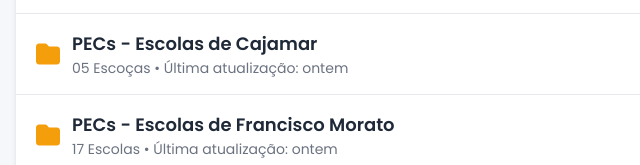
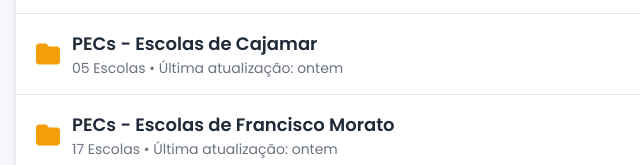
Before and after one commit to PNE-DE-CAI/hubdeevidencias, a plain HTML site: page index.html in a window 1280 px wide. Shown: the part 414-579 px from the top of the page, 0-640 px from the left. Drawn offline with nearby package versions, Linux system fonts and the light colour scheme.

Commit message:
Update index.html

```diff
--- a/index.html
+++ b/index.html
@@ -338,7 +338,7 @@
                         <i class="fas fa-folder text-amber-500 text-2xl"></i>
                         <div>
                             <h3 class="font-semibold text-lg">PECs - Escolas de Cajamar </h3>
-                            <p class="text-sm text-gray-500">05 Escoças • Última atualização: ontem</p>
+                            <p class="text-sm text-gray-500">05 Escolas • Última atualização: ontem</p>
                         </div>
                     </div>
                     <i class="fas fa-chevron-down text-gray-400 transition-transform duration-300" id="pecs-arrow"></i>
```
